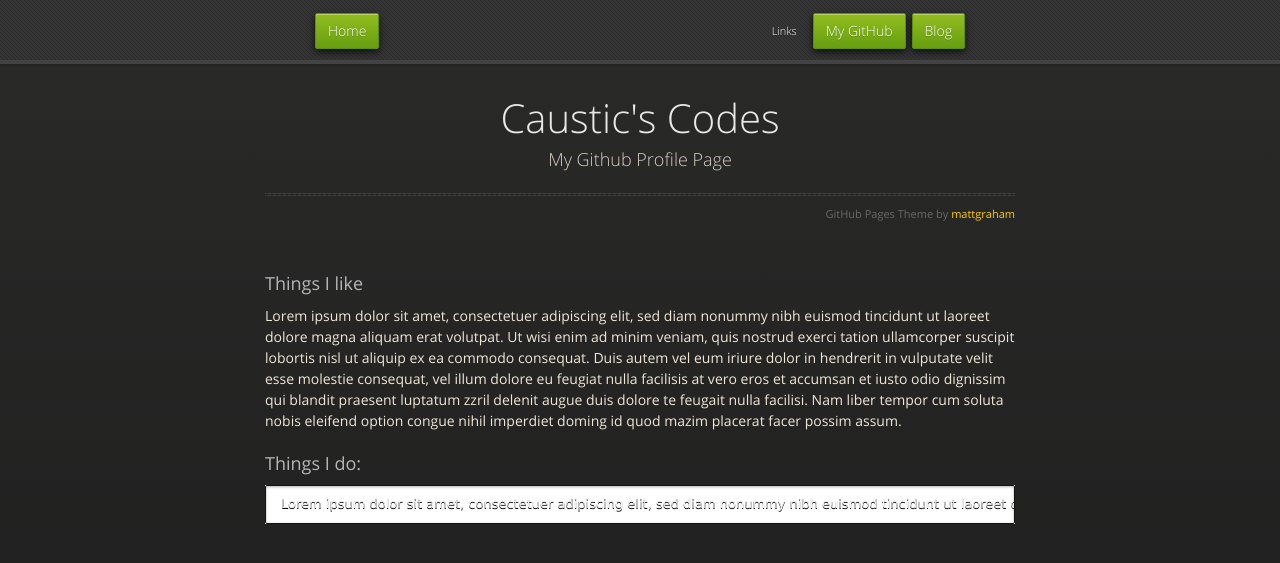
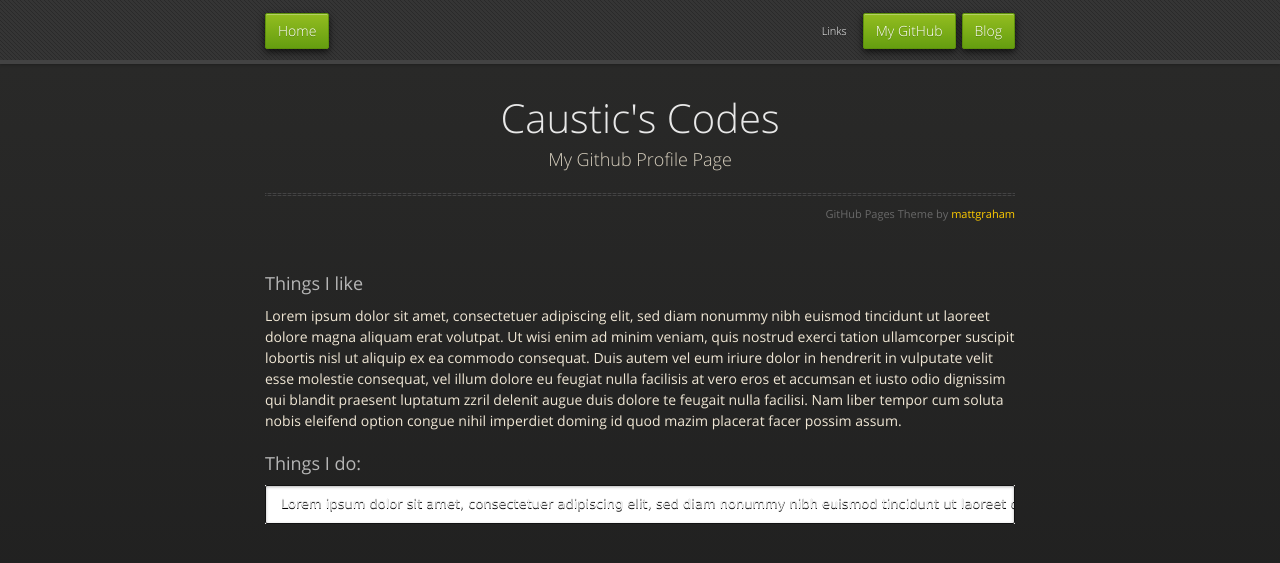
Before and after one commit to Caustic/caustic.github.com, a Jekyll site: the page built from index.markdown, in a window 1280 px wide. Shown: the top 563 px of the page. Built offline with Jekyll 4.4.1, drawn with Linux system fonts in a browser that asks for light colours; nearby versions of some CDN libraries; Markdown is read by kramdown in place of the engine named in the settings.

Commit message:
changed nav width

```diff
--- a/stylesheets/styles.css
+++ b/stylesheets/styles.css
@@ -709,7 +709,7 @@ dt {
   box-shadow: 0px 1px 3px rgba(0, 0, 0, 0.25);
 }
 #header nav {
-  max-width: 650px;
+  max-width: 750px;
   margin: 0 auto;
   padding: 0 10px;
   background: blue;
```
